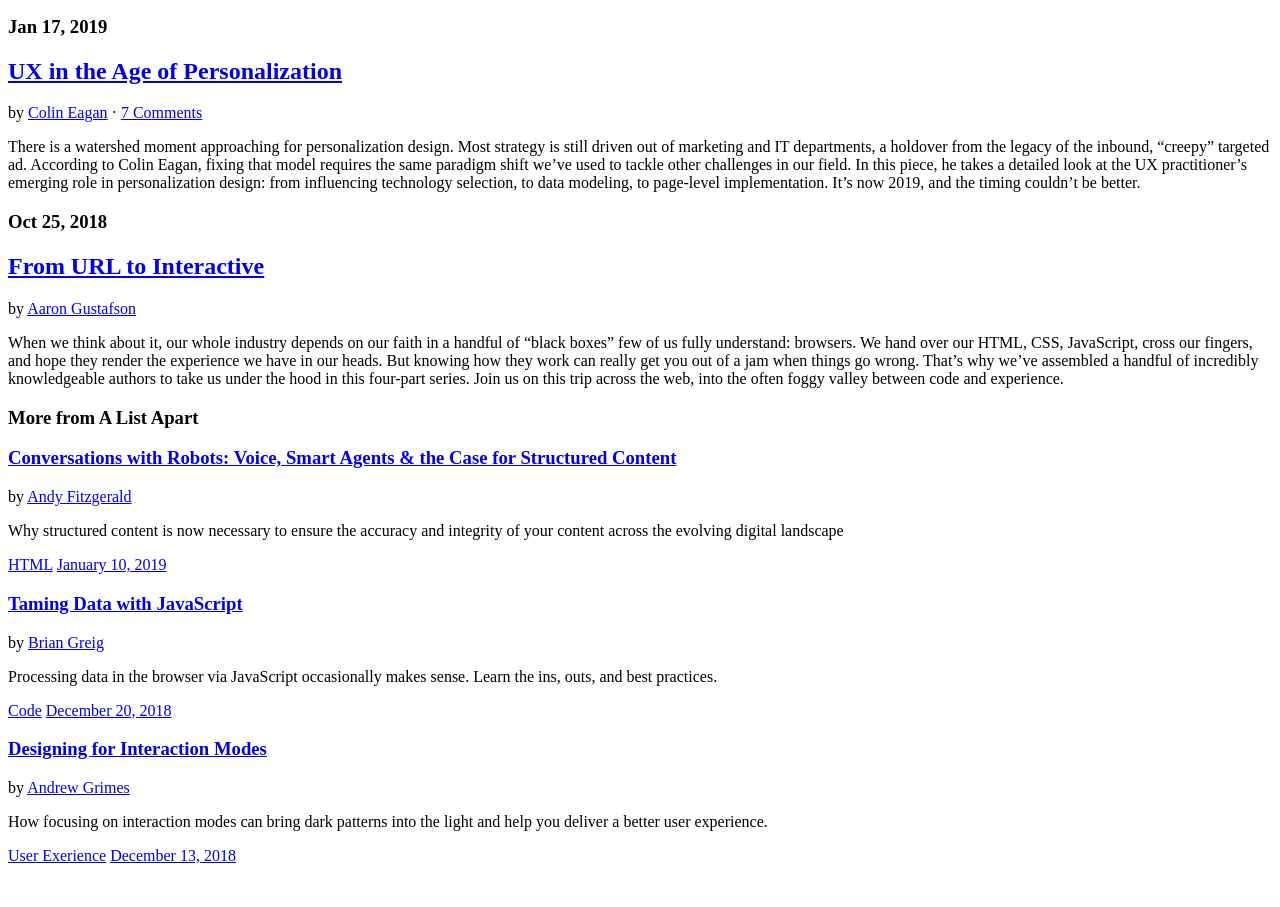
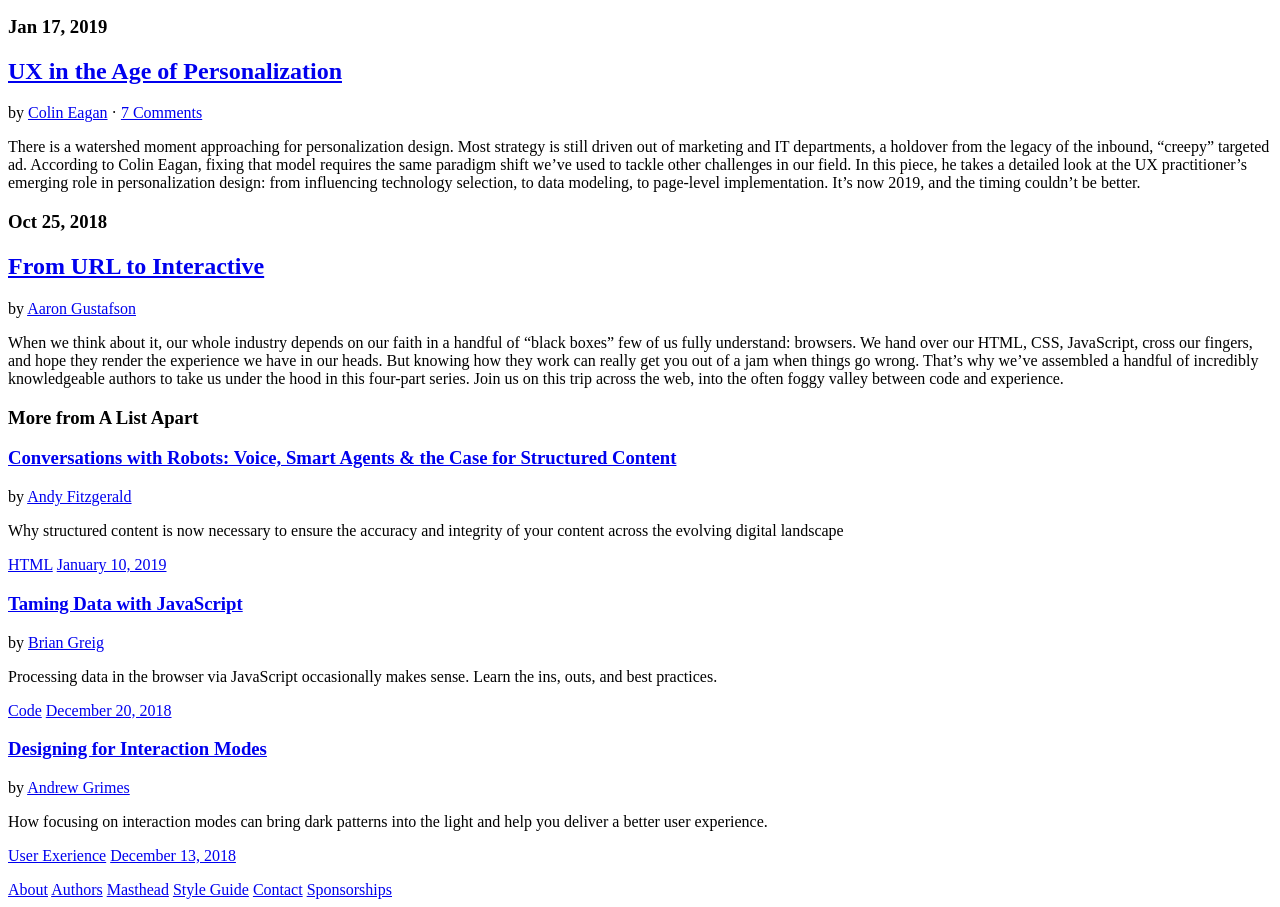
Before and after one commit to jeffreybyrne/html-layout, a plain HTML site: page index.html in a window 1280 px wide. Shown: the part 127-1034 px from the top of the page. Before the commit the page ends 1008 px from the top, so only its background shows below. Drawn offline with Linux system fonts and the light colour scheme.

Commit message:
added the footer

```diff
--- a/index.html
+++ b/index.html
@@ -50,5 +50,13 @@
         <p class="bottom-info"><a href="ux-articles">User Exerience</a> <a href="link-to-bottom-article3">December 13, 2018</a></p>
       </article>
     </section>
+    <footer>
+      <a href="about.html">About</a>
+      <a href="authors.html">Authors</a>
+      <a href="masthead.html">Masthead</a>
+      <a href="style-guide.html">Style Guide</a>
+      <a href="contact.html">Contact</a>
+      <a href="sponsorships.html">Sponsorships</a>
+    </footer>
   </body>
 </html>
```
